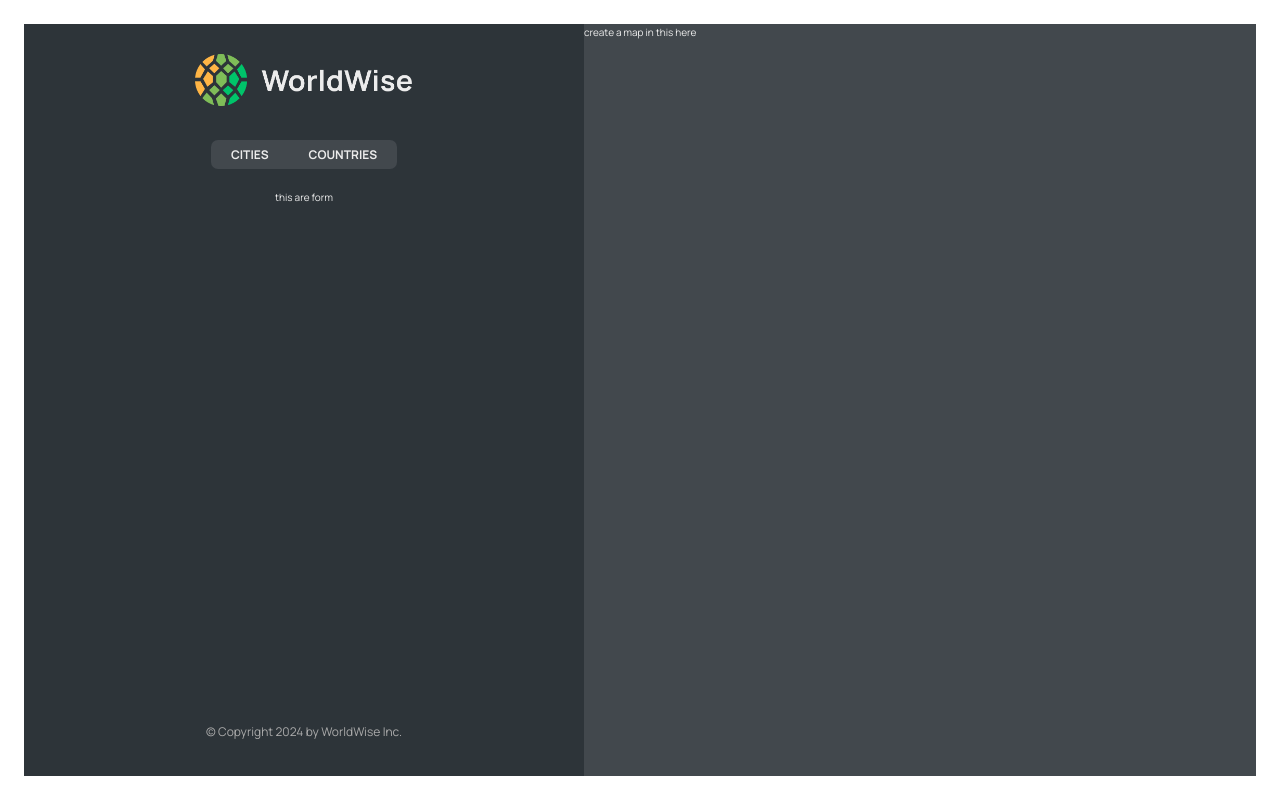
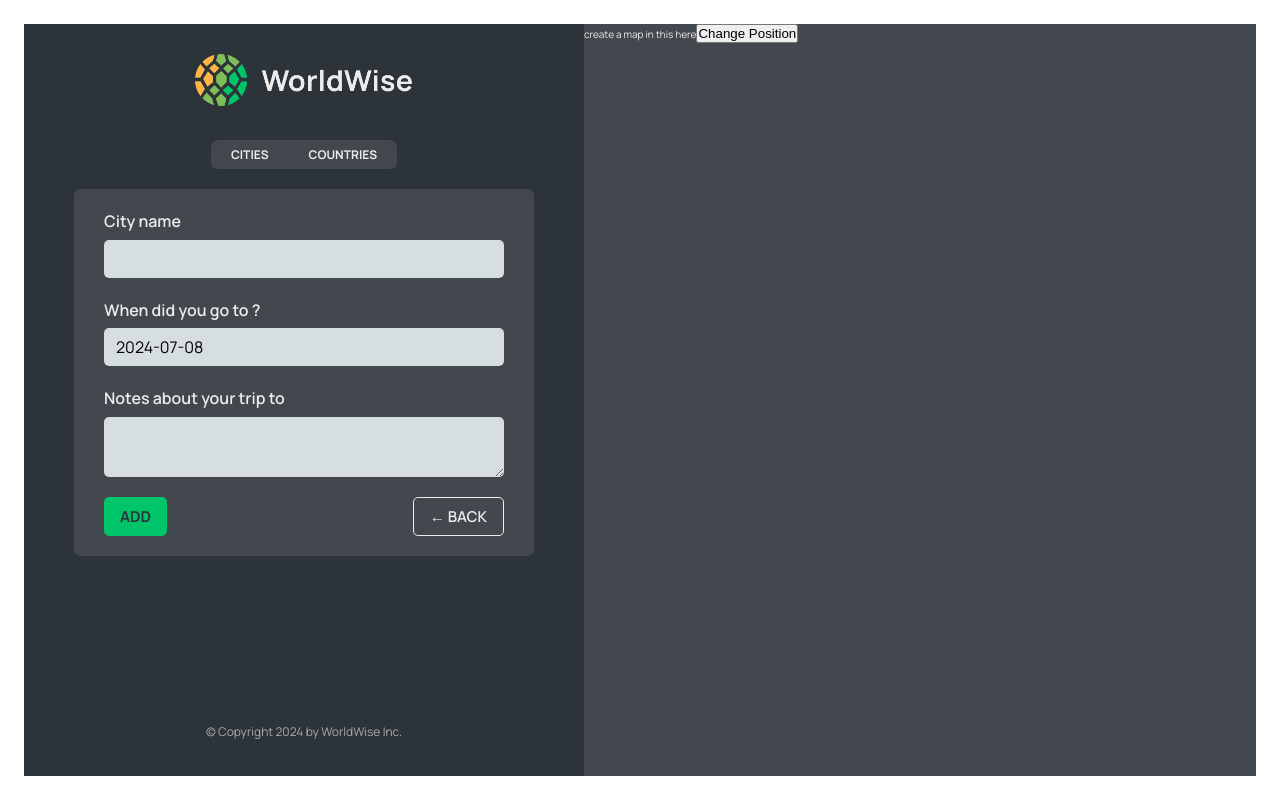
Before and after one commit to BehzadJanNesar/World-Wise, a React (Vite) app: page /app/form in a window 1280 px wide. Built offline with nearby package versions, Linux system fonts and the light colour scheme; data requests are answered from the project's data file.

Commit message:
Programmatic Navigation

```diff
--- a/src/App.tsx
+++ b/src/App.tsx
@@ -9,6 +9,8 @@ import { useEffect, useState } from "react";
 import axios from "axios";
 import CityList from "./components/CityList/CityList";
 import CountryList from "./components/CountryList/CountryList";
+import City from "./components/City/City";
+import Form from "./components/Form/Form";
 
 const BASE_URL = "http://localhost:9000";
 
@@ -43,11 +45,12 @@ function App() {
                <Route path="/app" element={<AppLayout />}>
                   <Route index element={<CityList cities={cities} isLoading={loading} />} />
                   <Route path="cities" element={<CityList cities={cities} isLoading={loading} />} />
+                  <Route path="cities/:id" element={<City />} />
                   <Route
                      path="contries"
                      element={<CountryList cities={cities} isLoading={loading} />}
                   />
-                  <Route path="form" element={<p>this are form</p>} />
+                  <Route path="form" element={<Form />} />
                </Route>
                <Route path="*" element={<PageNotFound />} />
             </Routes>
--- /dev/null
+++ b/src/components/Button/Button.tsx
@@ -0,0 +1,18 @@
+import { MouseEventHandler } from "react";
+import styles from "./Button.module.css";
+
+interface ButtonProps {
+   children: React.ReactNode;
+   type: string;
+   onclick: MouseEventHandler<HTMLButtonElement>;
+}
+
+function Button({ children, type, onclick }: ButtonProps) {
+   return (
+      <button onClick={onclick} className={`${styles.btn} ${styles[type]}`}>
+         {children}
+      </button>
+   );
+}
+
+export default Button;
--- a/src/components/City/City.tsx
+++ b/src/components/City/City.tsx
@@ -1,6 +1,7 @@
+import { useParams, useSearchParams } from "react-router-dom";
 import styles from "./City.module.css";
 
-const formatDate = (date) =>
+const formatDate = (date: string) =>
    new Intl.DateTimeFormat("en", {
       day: "numeric",
       month: "long",
@@ -9,6 +10,12 @@ const formatDate = (date) =>
    }).format(new Date(date));
 
 function City() {
+   const { id } = useParams();
+
+   const [searchParams, _setSearchParams] = useSearchParams();
+   const lat = searchParams.get("lat");
+   const lng = searchParams.get("lng");
+
    // TEMP DATA
    const currentCity = {
       cityName: "Lisbon",
@@ -17,45 +24,54 @@ function City() {
       notes: "My favorite city so far!",
    };
 
-  const { cityName, emoji, date, notes } = currentCity;
+   //  const { cityName, emoji, date, notes } = currentCity;
 
    return (
-    <div className={styles.city}>
-      <div className={styles.row}>
-        <h6>City name</h6>
-        <h3>
-          <span>{emoji}</span> {cityName}
-        </h3>
-      </div>
+      <>
+         <h1>City {id}</h1>
+         <p>
+            lat={lat} , lng={lng}
+         </p>
+      </>
+   );
 
-      <div className={styles.row}>
-        <h6>You went to {cityName} on</h6>
-        <p>{formatDate(date || null)}</p>
-      </div>
+   // return (
+   //   <div className={styles.city}>
+   //     <div className={styles.row}>
+   //       <h6>City name</h6>
+   //       <h3>
+   //         <span>{emoji}</span> {cityName}
+   //       </h3>
+   //     </div>
 
-      {notes && (
-        <div className={styles.row}>
-          <h6>Your notes</h6>
-          <p>{notes}</p>
-        </div>
-      )}
+   //     <div className={styles.row}>
+   //       <h6>You went to {cityName} on</h6>
+   //       <p>{formatDate(date || null)}</p>
+   //     </div>
 
-      <div className={styles.row}>
-        <h6>Learn more</h6>
-        <a
-          href={`https://en.wikipedia.org/wiki/${cityName}`}
-          target="_blank"
-          rel="noreferrer"
-        >
-          Check out {cityName} on Wikipedia &rarr;
-        </a>
-      </div>
+   //     {notes && (
+   //       <div className={styles.row}>
+   //         <h6>Your notes</h6>
+   //         <p>{notes}</p>
+   //       </div>
+   //     )}
 
-      <div>
-        <ButtonBack />
-      </div>
-    </div>
-  );
+   //     <div className={styles.row}>
+   //       <h6>Learn more</h6>
+   //       <a
+   //         href={`https://en.wikipedia.org/wiki/${cityName}`}
+   //         target="_blank"
+   //         rel="noreferrer"
+   //       >
+   //         Check out {cityName} on Wikipedia &rarr;
+   //       </a>
+   //     </div>
+
+   //     <div>
+   //       <ButtonBack />
+   //     </div>
+   //   </div>
+   // );
 }
 
 export default City;
--- a/src/components/CityItem/CityItem.tsx
+++ b/src/components/CityItem/CityItem.tsx
@@ -1,3 +1,4 @@
+import { Link } from "react-router-dom";
 import styles from "../CityItem/CityItem.module.css";
 
 const formatDate = (date: string) =>
@@ -25,13 +26,17 @@ interface CityItemProps {
 }
 
 function CityItem({ city }: CityItemProps) {
-   const { cityName, emoji, date } = city;
+   const { cityName, emoji, date, id, position } = city;
+   let lat = position.lat;
+   let lng = position.lng;
    return (
-      <li className={styles.cityItem}>
-         <span className={styles.emoji}>{emoji}</span>
-         <h3 className={styles.name}>{cityName}</h3>
-         <time className={styles.date}>({formatDate(date)})</time>
-         <button className={styles.deleteBtn}>&times;</button>
+      <li>
+         <Link className={styles.cityItem} to={`${id}?lat=${lat}&lng=${lng}`}>
+            <span className={styles.emoji}>{emoji}</span>
+            <h3 className={styles.name}>{cityName}</h3>
+            <time className={styles.date}>({formatDate(date)})</time>
+            <button className={styles.deleteBtn}>&times;</button>
+         </Link>
       </li>
    );
 }
--- a/src/components/CountryItem/CountryItem.tsx
+++ b/src/components/CountryItem/CountryItem.tsx
@@ -5,7 +5,7 @@ interface CountryItemProps {
       emoji: string;
       country: string;
    };
-   index: number;
+   key: number;
 }
 
 function CountryItem({ country }: CountryItemProps) {
--- a/src/components/CountryList/CountryList.tsx
+++ b/src/components/CountryList/CountryList.tsx
@@ -1,27 +1,33 @@
 import styles from "../CountryList/CountryList.module.css";
 import CountryItem from "../CountryItem/CountryItem";
 import Message from "../Message/Message";
-import Sppiner from "../Spinner/Spinner";
+import Spinner from "../Spinner/Spinner";
+
+interface City {
+   country: string;
+   emoji: string;
+}
 
 interface CountryListProps {
-   cities: [];
+   cities: City[];
    isLoading: boolean;
 }
 
 function CountryList({ cities, isLoading }: CountryListProps) {
-   if (isLoading) return <Sppiner />;
+   if (isLoading) return <Spinner />;
 
-   const filterCountry = cities.reduce((arr, city) => {
-      return arr;
+   const countries = cities.reduce<{ country: string; emoji: string }[]>((arr, city) => {
+      if (!arr.map((el) => el.country).includes(city.country))
+         return [...arr, { country: city.country, emoji: city.emoji }];
+      else return arr;
    }, []);
-   console.log(filterCountry);
 
    if (!cities.length)
       return <Message message="Add your first city by clicking on a city on the map" />;
    return (
       <ul className={styles.countryList}>
-         {filterCountry.map((country, index: number) => (
-            <CountryItem index={index} country={country} />
+         {countries.map((country, index: number) => (
+            <CountryItem key={index} country={country} />
          ))}
       </ul>
    );
--- a/src/components/Form/Form.tsx
+++ b/src/components/Form/Form.tsx
@@ -0,0 +1,59 @@
+// "https://api.bigdatacloud.net/data/reverse-geocode-client?latitude=0&longitude=0"
+
+import { useState } from "react";
+
+import styles from "./Form.module.css";
+import Button from "../Button/Button";
+import { useNavigate } from "react-router-dom";
+
+export function convertToEmoji(countryCode: string): string {
+   const codePoints = countryCode
+      .toUpperCase()
+      .split("")
+      .map((char) => 127397 + char.charCodeAt(0));
+   return String.fromCodePoint(...codePoints);
+}
+
+function Form() {
+   const navigate = useNavigate();
+   const [cityName, setCityName] = useState<string>("");
+   const [country, setCountry] = useState<string>("");
+   const [date, setDate] = useState<string>(new Date().toISOString().slice(0, 10));
+   const [notes, setNotes] = useState("");
+
+   return (
+      <form className={styles.form}>
+         <div className={styles.row}>
+            <label htmlFor="cityName">City name</label>
+            <input id="cityName" onChange={(e) => setCityName(e.target.value)} value={cityName} />
+            {/* <span className={styles.flag}>{emoji}</span> */}
+         </div>
+
+         <div className={styles.row}>
+            <label htmlFor="date">When did you go to {cityName}?</label>
+            <input id="date" onChange={(e) => setDate(e.target.value)} value={date} />
+         </div>
+
+         <div className={styles.row}>
+            <label htmlFor="notes">Notes about your trip to {cityName}</label>
+            <textarea id="notes" onChange={(e) => setNotes(e.target.value)} value={notes} />
+         </div>
+
+         <div className={styles.buttons}>
+            <Button type={"primary"} onclick={() => {}}>
+               Add
+            </Button>
+            <Button
+               type={"back"}
+               onclick={(e) => {
+                  e.preventDefault();
+                  navigate(-1);
+               }}>
+               &larr; Back
+            </Button>
+         </div>
+      </form>
+   );
+}
+
+export default Form;
--- a/src/components/Map/Map.tsx
+++ b/src/components/Map/Map.tsx
@@ -1,7 +1,20 @@
+import { useNavigate, useSearchParams } from "react-router-dom";
 import styles from "../Map/Map.module.css";
 
 function Map() {
-   return <div className={styles.mapContainer}>create a map in this here</div>;
+   const navigate = useNavigate();
+   const [_searchParams, setSearchParams] = useSearchParams();
+   return (
+      <div className={styles.mapContainer} onClick={() => navigate("form")}>
+         create a map in this here
+         <button
+            onClick={() => {
+               setSearchParams({ lat: "30", lng: "50" });
+            }}>
+            Change Position
+         </button>
+      </div>
+   );
 }
 
 export default Map;
```
Lines whose indentation alone changed are shown as unchanged.
